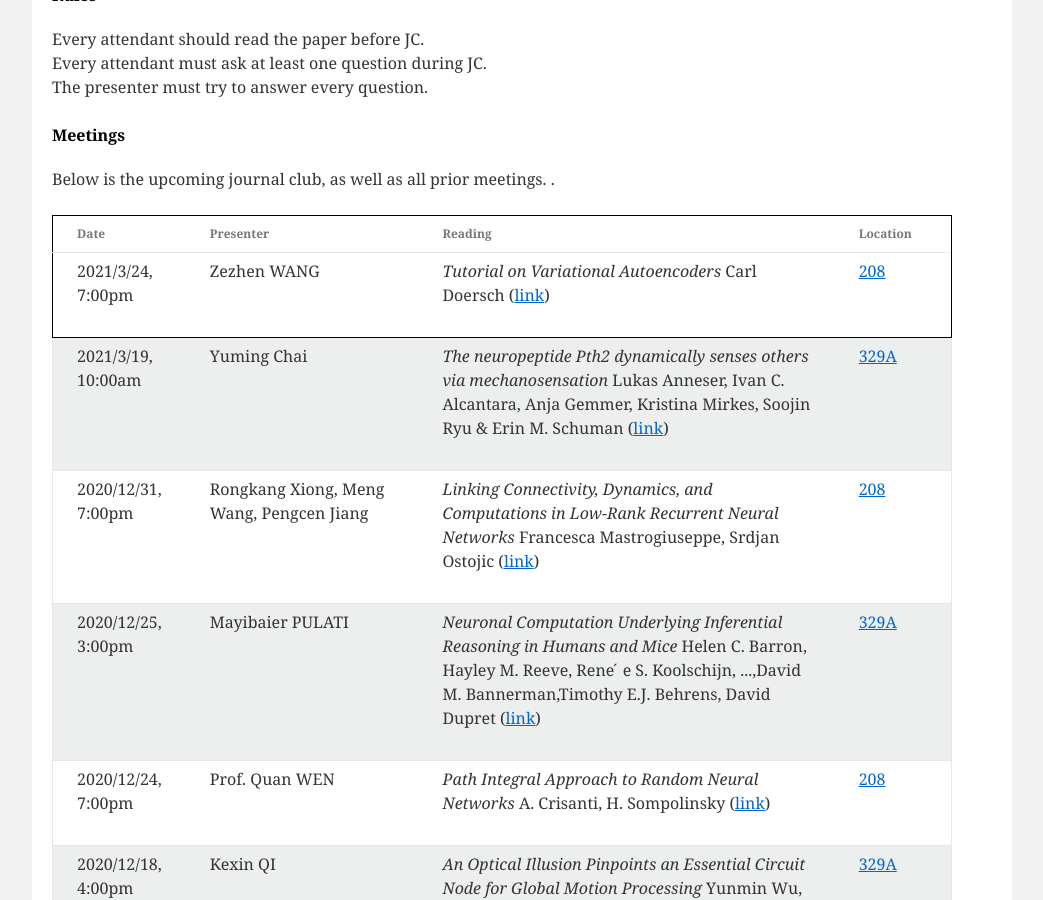
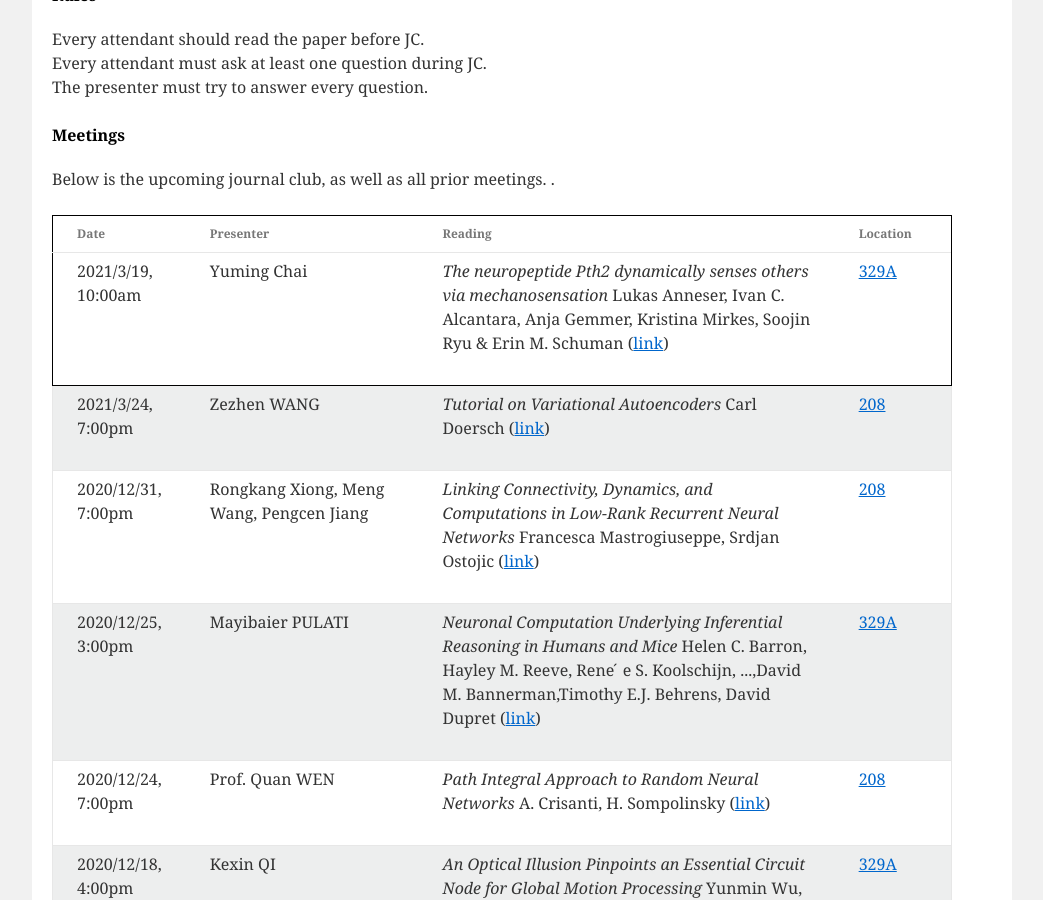
Before and after one commit to CNeuroUSTC/CNeuroUSTC.github.io, a Jekyll site: the page built from index.html, in a window 1280 px wide and 900 px high, scrolled down 879 px. Shown: the whole window, without its empty margins (118-1161 px from the left). Built offline with Jekyll 4.4.1, drawn with Linux system fonts in a browser that asks for light colours; part of the change alters nothing that is shown.

```diff
--- a/_data/meeting_info.yml
+++ b/_data/meeting_info.yml
@@ -1,10 +1,3 @@
-- presenter: Zezhen WANG
-  date: 2021/3/24, 7:00pm
-  paper: "Tutorial on Variational Autoencoders"
-  url: "https://arxiv.org/abs/1606.05908"
-  pdf: "None"
-  authors: "Carl Doersch"
-  location: <a href="https://map.baidu.com/search/%E4%B8%AD%E5%9B%BD%E7%A7%91%E5%AD%A6%E6%8A%80%E6%9C%AF%E5%A4%A7%E5%AD%A6(%E8%A5%BF%E6%A0%A1%E5%8C%BA)-%E7%94%9F%E5%91%BD%E7%A7%91%E5%AD%A6%E5%A4%A7%E6%A5%BC/@13054067.545,3720295.44,19z?querytype=s&da_src=shareurl&wd=%E4%B8%AD%E5%9B%BD%E7%A7%91%E5%AD%A6%E6%8A%80%E6%9C%AF%E5%A4%A7%E5%AD%A6(%E8%A5%BF%E6%A0%A1%E5%8C%BA)-%E7%94%9F%E5%91%BD%E7%A7%91%E5%AD%A6%E5%A4%A7%E6%A5%BC&c=127&src=0&wd2=%E5%90%88%E8%82%A5%E5%B8%82%E8%9C%80%E5%B1%B1%E5%8C%BA&pn=0&sug=1&l=13&b=(13043472.77821802,3712418.4285550946;13063946.357629184,3730135.2423363887)&from=webmap&biz_forward=%7B%22scaler%22:2,%22styles%22:%22pl%22%7D&sug_forward=f2f7c92a9921ecdbb54f5426&device_ratio=2">208</a>
 
 - presenter: Yuming Chai
   date: 2021/3/19, 10:00am
@@ -13,6 +6,14 @@
   pdf: "None"
   authors: "Lukas Anneser, Ivan C. Alcantara, Anja Gemmer, Kristina Mirkes, Soojin Ryu & Erin M. Schuman"
   location: <a href="https://map.baidu.com/search/%E4%B8%AD%E5%9B%BD%E7%A7%91%E5%AD%A6%E6%8A%80%E6%9C%AF%E5%A4%A7%E5%AD%A6(%E8%A5%BF%E6%A0%A1%E5%8C%BA)-%E7%94%9F%E5%91%BD%E7%A7%91%E5%AD%A6%E5%A4%A7%E6%A5%BC/@13054067.545,3720295.44,19z?querytype=s&da_src=shareurl&wd=%E4%B8%AD%E5%9B%BD%E7%A7%91%E5%AD%A6%E6%8A%80%E6%9C%AF%E5%A4%A7%E5%AD%A6(%E8%A5%BF%E6%A0%A1%E5%8C%BA)-%E7%94%9F%E5%91%BD%E7%A7%91%E5%AD%A6%E5%A4%A7%E6%A5%BC&c=127&src=0&wd2=%E5%90%88%E8%82%A5%E5%B8%82%E8%9C%80%E5%B1%B1%E5%8C%BA&pn=0&sug=1&l=13&b=(13043472.77821802,3712418.4285550946;13063946.357629184,3730135.2423363887)&from=webmap&biz_forward=%7B%22scaler%22:2,%22styles%22:%22pl%22%7D&sug_forward=f2f7c92a9921ecdbb54f5426&device_ratio=2">329A</a>
+
+- presenter: Zezhen WANG
+  date: 2021/3/24, 7:00pm
+  paper: "Tutorial on Variational Autoencoders"
+  url: "https://arxiv.org/abs/1606.05908"
+  pdf: "None"
+  authors: "Carl Doersch"
+  location: <a href="https://map.baidu.com/search/%E4%B8%AD%E5%9B%BD%E7%A7%91%E5%AD%A6%E6%8A%80%E6%9C%AF%E5%A4%A7%E5%AD%A6(%E8%A5%BF%E6%A0%A1%E5%8C%BA)-%E7%94%9F%E5%91%BD%E7%A7%91%E5%AD%A6%E5%A4%A7%E6%A5%BC/@13054067.545,3720295.44,19z?querytype=s&da_src=shareurl&wd=%E4%B8%AD%E5%9B%BD%E7%A7%91%E5%AD%A6%E6%8A%80%E6%9C%AF%E5%A4%A7%E5%AD%A6(%E8%A5%BF%E6%A0%A1%E5%8C%BA)-%E7%94%9F%E5%91%BD%E7%A7%91%E5%AD%A6%E5%A4%A7%E6%A5%BC&c=127&src=0&wd2=%E5%90%88%E8%82%A5%E5%B8%82%E8%9C%80%E5%B1%B1%E5%8C%BA&pn=0&sug=1&l=13&b=(13043472.77821802,3712418.4285550946;13063946.357629184,3730135.2423363887)&from=webmap&biz_forward=%7B%22scaler%22:2,%22styles%22:%22pl%22%7D&sug_forward=f2f7c92a9921ecdbb54f5426&device_ratio=2">208</a>
 
 - presenter: Rongkang Xiong, Meng Wang, Pengcen Jiang
   date: 2020/12/31, 7:00pm
```
